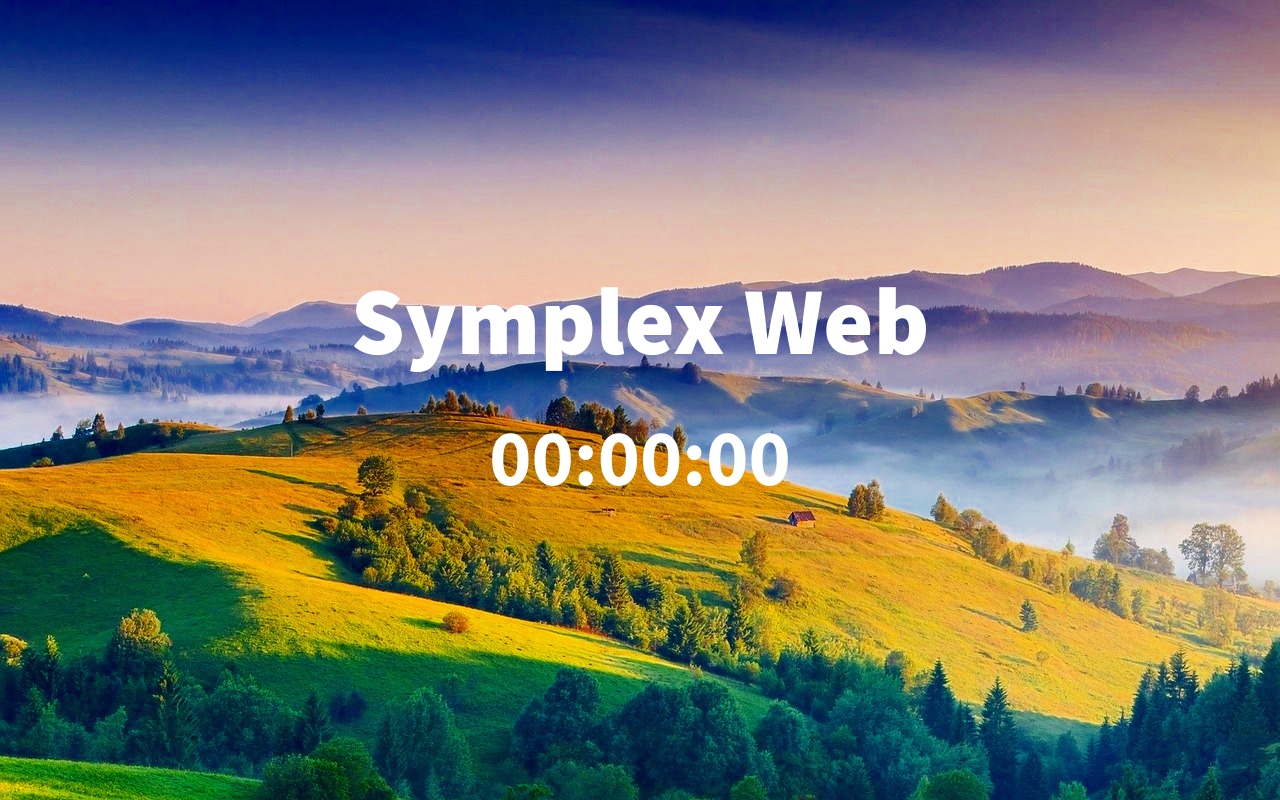
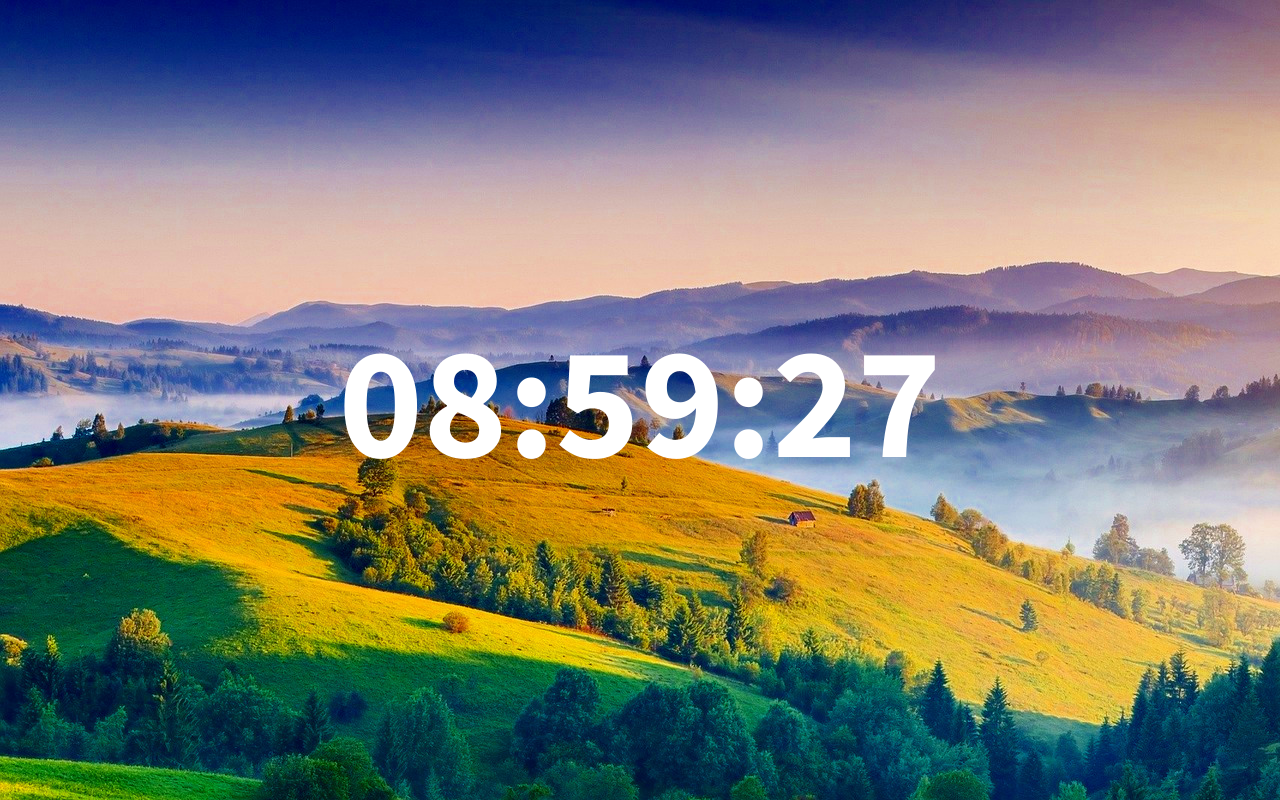
Before and after one commit to OffensiveKernelUser/SymWeb, a plain HTML site: page index.html in a window 1280 px wide. Drawn offline with Linux system fonts and the light colour scheme.

Commit message:
modified:   CSS/index.css 	modified:   JS/clock.js     	new file:   JS/login.js

```diff
--- a/CSS/index.css
+++ b/CSS/index.css
@@ -14,28 +14,17 @@
 
 .content {
     background-image: url("../img/default_wallpaper.jpg");
+    backdrop-filter: blur(8px);
     display: none;
 }
 
-.OSName {
+.clock {
     position: fixed;
-    top: 40%;
+    top: 50%;
     left: 50%;
     transform: translate(-50%, -50%);
     height: fit-content;
     color: var(--main-color);
-    font-size: 6em;
-    font-weight: 900;
-    text-align: center;
-}
-
-.clock {
-    position: fixed;
-    top: 57%;
-    left: 50%;
-    transform: translate(-50%, -50%);
-    height: fit-content;
-    color: var(--main-color);
-    font-size: 5em;
+    font-size: 1000%;
     font-weight: 700;
 }
--- a/JS/clock.js
+++ b/JS/clock.js
@@ -1,14 +1,17 @@
 const clock = document.querySelector(".clock");
 
 function updateTime() {
-  const now = new Date();
-  const hours = now.getHours();
-  hours.padStart(2, '0');
-  const minutes = now.getMinutes();
-  minutes.padStart(2, '0');
-  const seconds = now.getSeconds();
-  seconds.padStart(2, '0');
-  const timeString = `${hours}:${minutes}:${seconds}`;
+  let now = new Date();
+  let hours = now.getHours();
+  hours = hours.toString();
+  hours = hours.padStart(2, '0');
+  let minutes = now.getMinutes();
+  minutes = minutes.toString();
+  minutes = minutes.padStart(2, '0');
+  let seconds = now.getSeconds();
+  seconds = seconds.toString();
+  seconds = seconds.padStart(2, '0');
+  let timeString = `${hours}:${minutes}:${seconds}`;
   clock.textContent = timeString;
 }
 
--- a/index.html
+++ b/index.html
@@ -17,10 +17,10 @@
         </div>
     </div>
     <div class="content">
-        <h1 class="OSName">Symplex Web</h1>
         <div class="clock" id="clock">00:00:00</div>
     </div>
     <script src="./JS/app.js"></script>
     <script src="./JS/clock.js"></script>
+    <script src="./JS/login.js"></script>
 </body>
 </html>
```
Also changed, not shown: JS/login.js (added).
